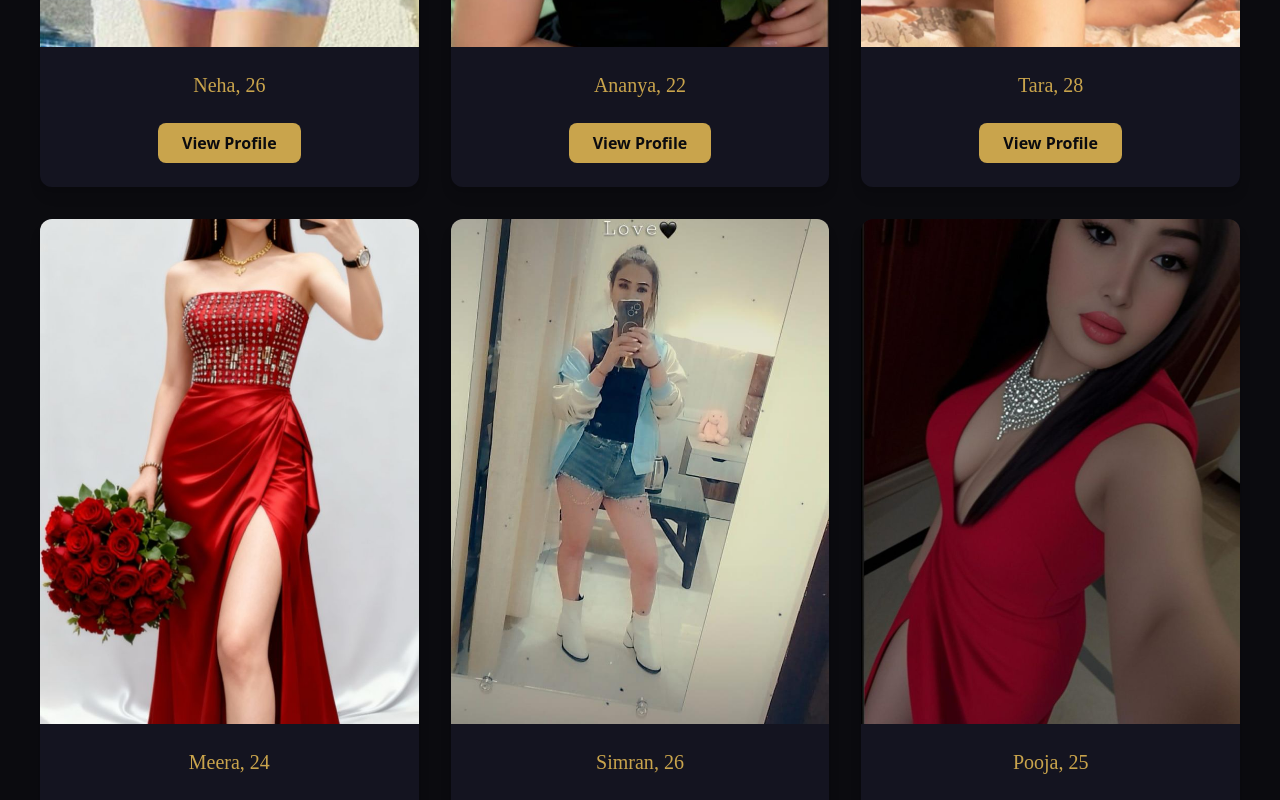
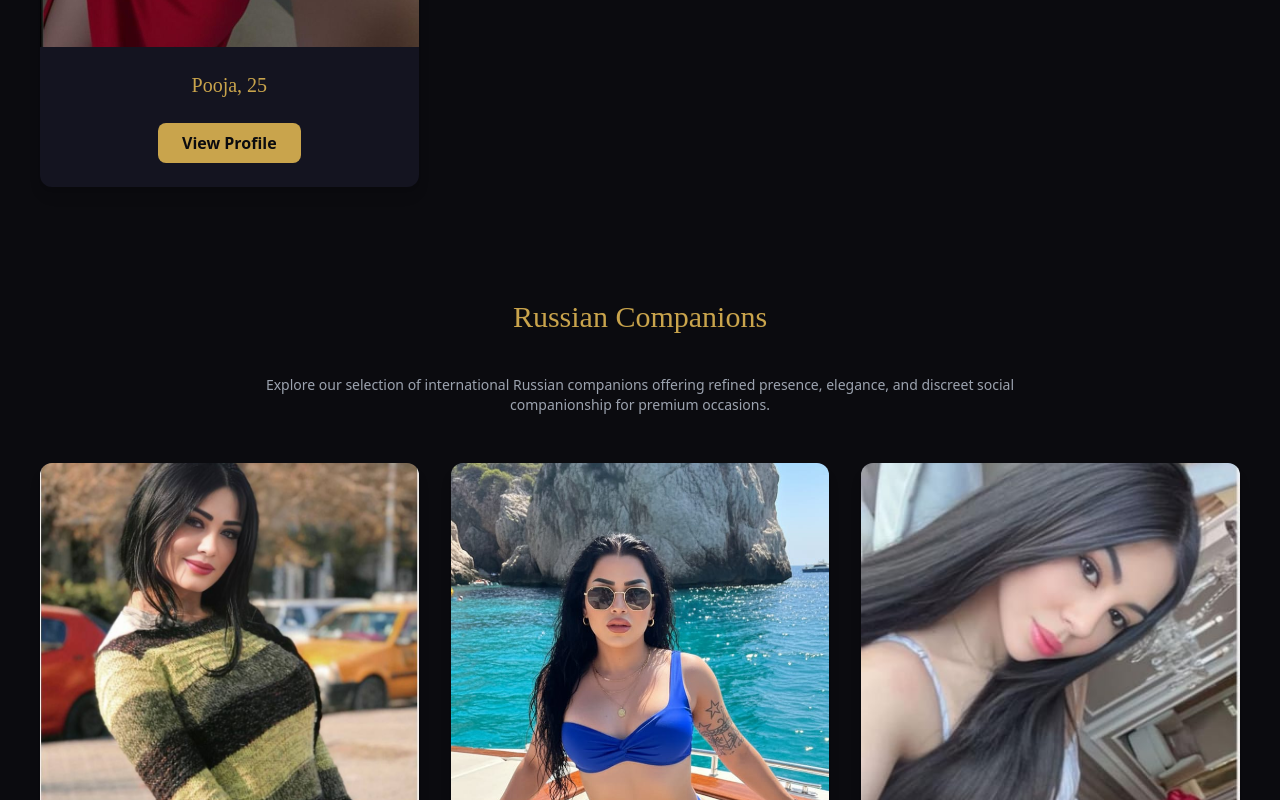
Before and after one commit to saipalace2000-netizen/escort-1, a React (Vite) app: page /profiles in a window 1280 px wide. Shown: the part 2160-2960 px from the top of the page. Built offline with nearby package versions, Linux system fonts and the light colour scheme.

Commit message:
first commit

```diff
--- a/src/data/profiles.js
+++ b/src/data/profiles.js
@@ -8,17 +8,7 @@ import saraImg from "../assets/profiles/sara.jpeg";
 import riyaImg from "../assets/profiles/riya.jpeg";
 import ishaImg from "../assets/profiles/isha.jpeg";
 import kavyaImg from "../assets/profiles/kavya.jpeg";
-import nehaImg from "../assets/profiles/neha.jpeg";
-import ananyaImg from "../assets/profiles/ananya.jpeg";
-import taraImg from "../assets/profiles/tara.jpeg";
-import meeraImg from "../assets/profiles/meera.jpeg";
-import simranImg from "../assets/profiles/simran.jpeg";
 import poojaImg from "../assets/profiles/pooja.jpeg";
-import zaraImg from "../assets/profiles/zara.jpeg";
-import aliyaImg from "../assets/profiles/aliya.jpeg";
-import nainaImg from "../assets/profiles/naina.jpeg";
-import sanaImg from "../assets/profiles/sana.jpeg";
-import kritiImg from "../assets/profiles/kriti.jpeg";
 
 export const indianProfiles = [
   {
@@ -70,92 +60,12 @@ export const indianProfiles = [
     description: "Bold, stylish, discreet meetings.",
   },
   {
-    id: "neha",
-    name: "Neha",
-    age: 26,
-    nationality: "Indian",
-    image: nehaImg,
-    description: "Luxury experience with complete privacy.",
-  },
-  {
-    id: "ananya",
-    name: "Ananya",
-    age: 22,
-    nationality: "Indian",
-    image: ananyaImg,
-    description: "Graceful presence with warmth.",
-  },
-  {
-    id: "tara",
-    name: "Tara",
-    age: 28,
-    nationality: "Indian",
-    image: taraImg,
-    description: "Mature and premium companionship.",
-  },
-  {
-    id: "meera",
-    name: "Meera",
-    age: 24,
-    nationality: "Indian",
-    image: meeraImg,
-    description: "Poised, elegant, and well-mannered.",
-  },
-  {
-    id: "simran",
-    name: "Simran",
-    age: 26,
-    nationality: "Indian",
-    image: simranImg,
-    description: "Traditional charm with modern confidence.",
-  },
-  {
     id: "pooja",
     name: "Pooja",
     age: 25,
     nationality: "Indian",
     image: poojaImg,
     description: "Calm, composed, premium experience.",
-  },
-  {
-    id: "zara",
-    name: "Zara",
-    age: 23,
-    nationality: "Indian",
-    image: zaraImg,
-    description: "Young, vibrant, perfect for social events.",
-  },
-  {
-    id: "aliya",
-    name: "Aliya",
-    age: 27,
-    nationality: "Indian",
-    image: aliyaImg,
-    description: "Sophisticated and well-travelled companion.",
-  },
-  {
-    id: "naina",
-    name: "Naina",
-    age: 24,
-    nationality: "Indian",
-    image: nainaImg,
-    description: "Minimal elegance with grace.",
-  },
-  {
-    id: "sana",
-    name: "Sana",
-    age: 26,
-    nationality: "Indian",
-    image: sanaImg,
-    description: "Polite, discreet, and refined.",
-  },
-  {
-    id: "kriti",
-    name: "Kriti",
-    age: 25,
-    nationality: "Indian",
-    image: kritiImg,
-    description: "Premium lifestyle companion.",
   },
 ];
 
@@ -164,14 +74,7 @@ export const indianProfiles = [
 // RUSSIAN PROFILES
 // =========================
 
-import russian1 from "../assets/profiles/Russian/russian1.jpeg";
-import russian2 from "../assets/profiles/Russian/russian2.jpeg";
-import russian3 from "../assets/profiles/Russian/russian3.jpeg";
-import russian4 from "../assets/profiles/Russian/russian4.jpeg";
-import russian5 from "../assets/profiles/Russian/russian5.jpeg";
 import russian6 from "../assets/profiles/Russian/russian6.jpeg";
-import russian7 from "../assets/profiles/Russian/russian7.jpeg";
-import russian8 from "../assets/profiles/Russian/russian8.jpeg";
 import russian9 from "../assets/profiles/Russian/russian9.jpeg";
 import russian10 from "../assets/profiles/Russian/russian10.jpeg";
 import russian11 from "../assets/profiles/Russian/russian11.jpeg";
@@ -181,68 +84,12 @@ import russian14 from "../assets/profiles/Russian/russian14.jpeg";
 
 export const russianProfiles = [
   {
-    id: "russian-anna",
-    name: "Anna",
-    age: 24,
-    nationality: "Russian",
-    image: russian1,
-    description: "International companion with refined elegance.",
-  },
-  {
-    id: "russian-maria",
-    name: "Maria",
-    age: 26,
-    nationality: "Russian",
-    image: russian2,
-    description: "Sophisticated Russian companion.",
-  },
-  {
-    id: "russian-olga",
-    name: "Olga",
-    age: 25,
-    nationality: "Russian",
-    image: russian3,
-    description: "Premium international experience.",
-  },
-  {
-    id: "russian-natalia",
-    name: "Natalia",
-    age: 27,
-    nationality: "Russian",
-    image: russian4,
-    description: "Elegant and discreet companion.",
-  },
-  {
-    id: "russian-elena",
-    name: "Elena",
-    age: 24,
-    nationality: "Russian",
-    image: russian5,
-    description: "High-class international presence.",
-  },
-  {
     id: "russian-irina",
     name: "Irina",
     age: 26,
     nationality: "Russian",
     image: russian6,
     description: "Refined luxury companionship.",
-  },
-  {
-    id: "russian-sofia",
-    name: "Sofia",
-    age: 23,
-    nationality: "Russian",
-    image: russian7,
-    description: "Young and vibrant Russian companion.",
-  },
-  {
-    id: "russian-alina",
-    name: "Alina",
-    age: 25,
-    nationality: "Russian",
-    image: russian8,
-    description: "Premium social events companion.",
   },
   {
     id: "russian-daria",
@@ -294,8 +141,9 @@ export const russianProfiles = [
   },
 ];
 
+
 // =========================
-// OPTIONAL: COMBINED EXPORT
+// COMBINED EXPORT
 // =========================
 
 export const allProfiles = [...indianProfiles, ...russianProfiles];
```
